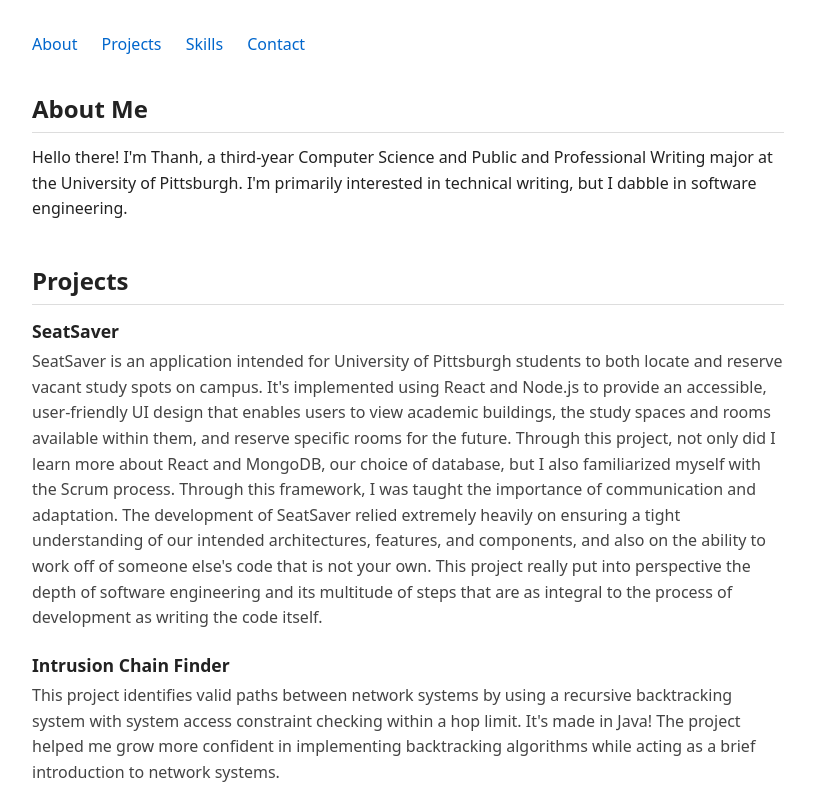
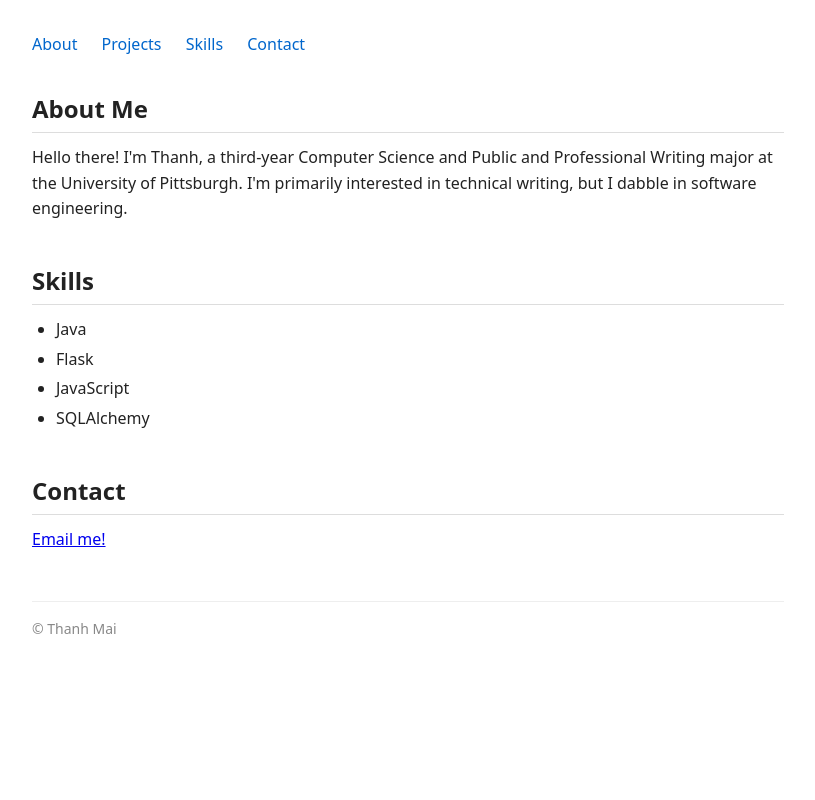
Before and after one commit to thnhmi77/portfolio, a plain HTML site: page index.html in a window 1280 px wide. Shown: the top 800 px of the page, without its empty margins (232-1047 px from the left). Drawn offline with Linux system fonts and the light colour scheme.

Commit message:
oh no, broken

```diff
--- a/index.html
+++ b/index.html
@@ -26,32 +26,7 @@
        Hello there! I'm Thanh, a third-year Computer Science and Public and Professional Writing major at the University of Pittsburgh. I'm primarily interested in technical writing, but I dabble in software engineering.
     </section>
 
-    <section id="projects">
-      <h2>Projects</h2>
 
-      <!-- Example project entry structure: copy, fill in, and add at least 2:
-      <div class="project">
-        <h3>Project Name</h3>
-        <p>What the project does, the technologies used, and what you learned.</p>
-      </div>
-      -->
-
-      <!-- TODO: Add at least 2 project entries using the structure above -->
-      <div class="project">
-        <h3>SeatSaver</h3>
-        <p>SeatSaver is an application intended for University of Pittsburgh students to both locate and reserve vacant study spots on campus. It's implemented using React and Node.js to provide an accessible, user-friendly UI design that enables users to view academic buildings, the study spaces and rooms available within them, and reserve specific rooms for the future. Through this project, not only did I learn more about React and MongoDB, our choice of database, but I also familiarized myself with the Scrum process. Through this framework, I was taught the importance of communication and adaptation. The development of SeatSaver relied extremely heavily on ensuring a tight understanding of our intended architectures, features, and components, and also on the ability to work off of someone else's code that is not your own.
-          This project really put into perspective the depth of software engineering and its multitude of steps that are as integral to the process of development as writing the code itself.
-        </p>
-      </div>
-
-      <div class="project">
-        <h3>Intrusion Chain Finder</h3>
-        <p>This project identifies valid paths between network systems by using a recursive backtracking system with system access constraint checking within a hop limit.
-          It's made in Java! The project helped me grow more confident in implementing backtracking algorithms while acting as a brief introduction to network systems.
-        </p>
-      </div>
-
-    </section>
 
     <section id="skills">
       <h2>Skills</h2>
```
